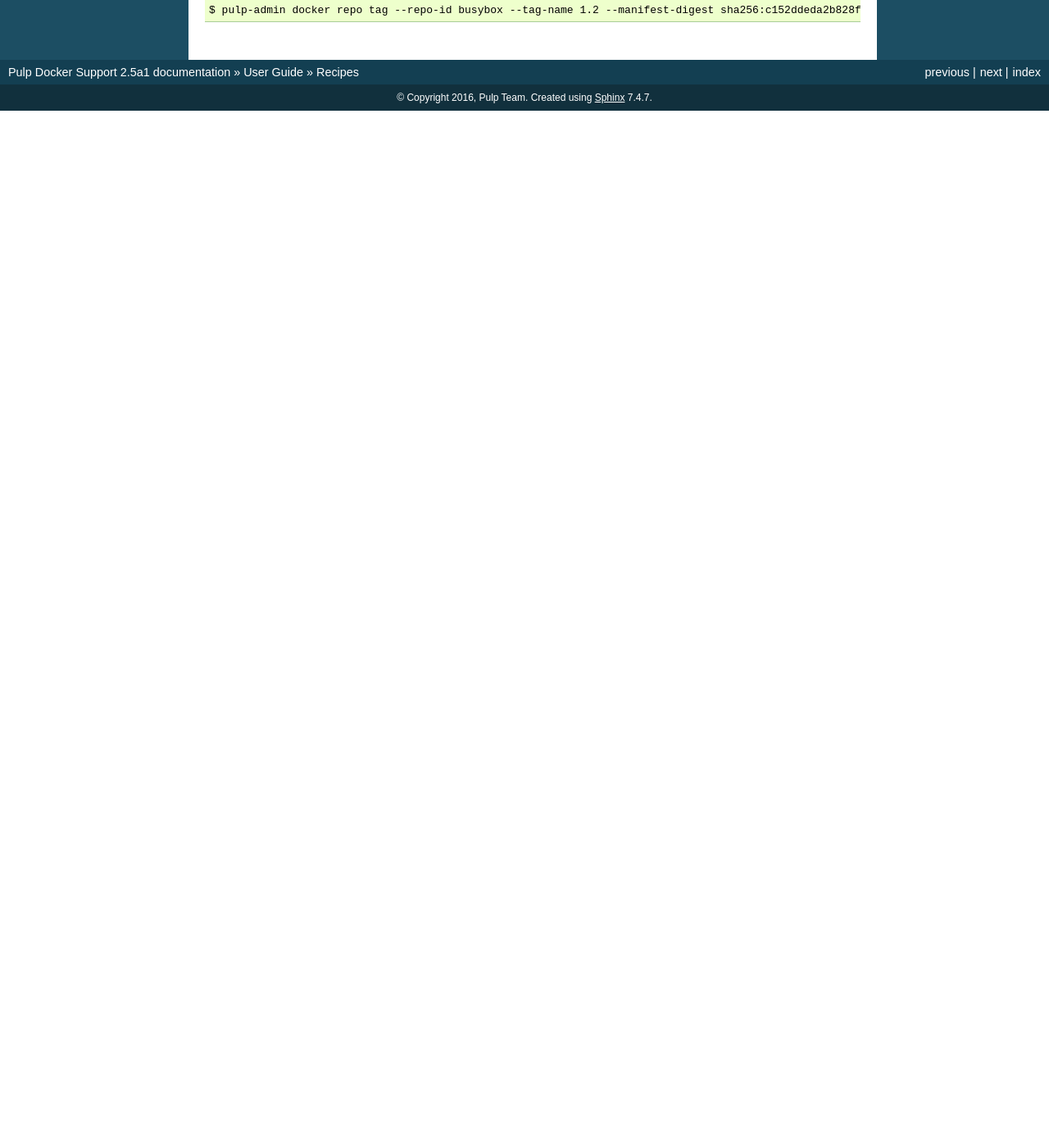
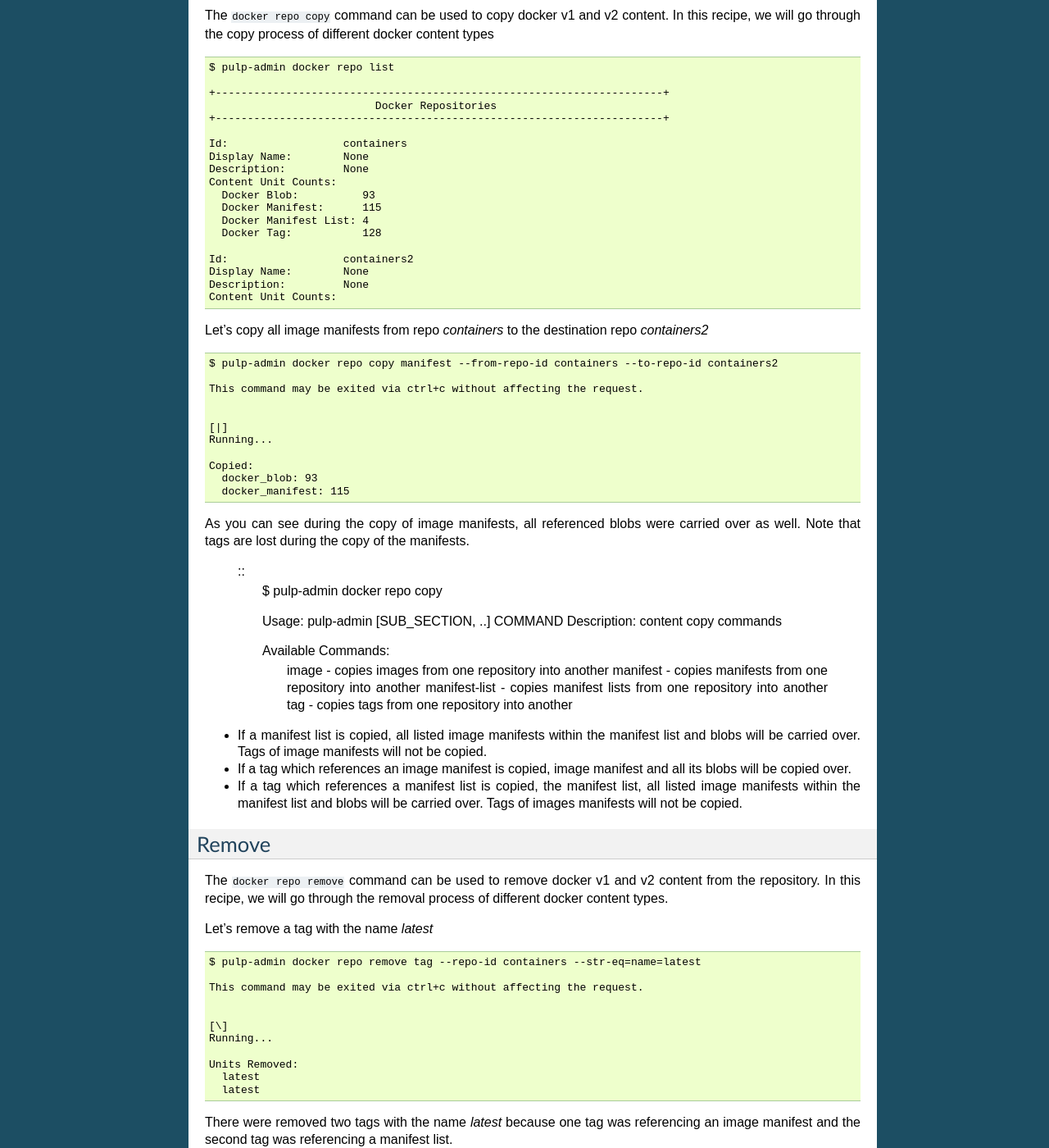
Before and after one commit to pulp/pulp_docker, a Sphinx documentation site: the page built from docs/user-guide/recipes.rst, in a window 1280 px wide and 1400 px high, scrolled down 7726 px. Shown: the whole window at 82% size. Built offline with Sphinx 7.4.7, drawn with Linux system fonts in a browser that asks for light colours; before the commit the page ends 7861 px from its top, so only the background shows below that; some of the changed text lies outside the part shown.

Commit message:
Add recipes for docker manifests and tags copy and remove operations.
closes #3067
https://pulp.plan.io/issues/3067

```diff
--- a/docs/tech-reference/importer.rst
+++ b/docs/tech-reference/importer.rst
@@ -22,7 +22,8 @@
 ``mask_id``
  Supported only as an override config option to a repository upload command.
  When this option is used, the upload command will skip adding given image and
- any ancestors of that image to the repository.
+ any ancestors of that image to the repository. This is related only to the upload
+ of v1 content.
 
 ``upstream_name``
  The name of the repository to import from the upstream repository.
--- a/docs/user-guide/concepts.rst
+++ b/docs/user-guide/concepts.rst
@@ -12,7 +12,7 @@
 Manifest is the metadata that connects the Blobs together in the correct order,
 and it can also contain other metadata such as signatures. A Manifest List is
 a list of Image manifests for one or more platforms. An Image Manifest or
-Manifest Listcan be tagged in a repository, and the Tag object is how this is
+Manifest List can be tagged in a repository, and the Tag object is how this is
 accomplished in Pulp. So in short, a Tag references one Manifest(image or list)
 by digest same for a Image Manifest which references N Blobs (also by digest).
 
--- a/docs/user-guide/recipes.rst
+++ b/docs/user-guide/recipes.rst
@@ -7,7 +7,7 @@
 
 Configuring Crane with pulp_docker
 ----------------------------------
-The `Crane`_ project can be used to make Docker repositories hosted by Pulp available
+The `Crane`_ project is meant to be used to make Docker repositories hosted by Pulp available
 to the Docker client. This allows a ``docker pull`` to be performed against data
 that is published by the Pulp server.
 
@@ -489,3 +482,130 @@
 We can also create a new tag and point it to the same manifest with::
 
     $ pulp-admin docker repo tag --repo-id busybox --tag-name 1.2 --manifest-digest sha256:c152ddeda2b828fbb610cb9e4cb121e1879dd5301d336f0a6c070b2844a0f56d
+
+
+Copy
+----
+
+The ``docker repo copy`` command can be used to copy docker v1 and v2 content.
+In this recipe, we will go through the copy process of different docker content types ::
+
+    $ pulp-admin docker repo list
+
+    +----------------------------------------------------------------------+
+                              Docker Repositories
+    +----------------------------------------------------------------------+
+
+    Id:                  containers
+    Display Name:        None
+    Description:         None
+    Content Unit Counts:
+      Docker Blob:          93
+      Docker Manifest:      115
+      Docker Manifest List: 4
+      Docker Tag:           128
+
+    Id:                  containers2
+    Display Name:        None
+    Description:         None
+    Content Unit Counts:
+
+
+Let's copy all image manifests from repo `containers` to the destination repo `containers2` ::
+
+    $ pulp-admin docker repo copy manifest --from-repo-id containers --to-repo-id containers2
+
+    This command may be exited via ctrl+c without affecting the request.
+
+
+    [|]
+    Running...
+
+    Copied:
+      docker_blob: 93
+      docker_manifest: 115
+
+
+As you can see during the copy of image manifests, all referenced blobs were carried over as well.
+Note that tags are lost during the copy of the manifests.
+
+  ::
+    $ pulp-admin docker repo copy
+
+    Usage: pulp-admin [SUB_SECTION, ..] COMMAND
+    Description: content copy commands
+
+    Available Commands:
+      image         - copies images from one repository into another
+      manifest      - copies manifests from one repository into another
+      manifest-list - copies manifest lists from one repository into another
+      tag           - copies tags from one repository into another
+
+
+* If a manifest list is copied, all listed image manifests within the manifest list and blobs
+  will be carried over. Tags of image manifests will not be copied.
+* If a tag which references an image manifest is copied, image manifest and all its blobs will
+  be copied over.
+* If a tag which references a manifest list is copied, the manifest list, all listed image manifests
+  within the manifest list and blobs will be carried over. Tags of images manifests will not be copied.
+
+
+Remove
+------
+
+The ``docker repo remove`` command can be used to remove docker v1 and v2 content from the repository.
+In this recipe, we will go through the removal process of different docker content types.
+
+Let's remove a tag with the name `latest` ::
+
+    $ pulp-admin docker repo remove tag --repo-id containers --str-eq=name=latest
+
+    This command may be exited via ctrl+c without affecting the request.
+
+
+    [\]
+    Running...
+
+    Units Removed:
+      latest
+      latest
+
+There were removed two tags with the name `latest` because one tag was referencing an image manifest
+and the second tag was referencing a manifest list.
+
+In case it is desired to remove a specific tag which references, for example, manifest list, then `manifest type` should be specified ::
+
+    $ pulp-admin docker repo remove tag --repo-id containers --str-eq=name=glibc --str-eq='manifest_type=list'
+
+    This command may be exited via ctrl+c without affecting the request.
+
+
+    [\]
+    Running...
+
+    Units Removed:
+      glibc
+
+  ::
+
+    $ pulp-admin docker repo remove
+
+    Usage: pulp-admin [SUB_SECTION, ..] COMMAND
+    Description: content removal commands
+
+    Available Commands:
+      image         - remove images from a repository
+      manifest      - remove manifests from a repository
+      manifest-list - remove manifest lists from a repository
+      tag           - remove tags from a repository
+
+* If a tag is removed, just the tag itself will be removed from the repository.
+* If a manifest list is removed, all its image manifests which don't have tags and are not
+  referenced in any other manifest list will be removed from the repo. Orphaned blobs from removed
+  image manifests will be removed as well.
+* If an image manifest is removed, all its blobs, which are not referenced in any other image
+  manifests within the repo, will be removed as well.
+
+.. warning::
+    Please make sure that when you remove an image manifest, it is not referenced in any manifest
+    lists within the repo, otherwise you risk to corrupt a manifest list.
--- a/docs/user-guide/release-notes/index.rst
+++ b/docs/user-guide/release-notes/index.rst
@@ -8,7 +8,6 @@
 
    3.1.x
    3.0.x
-   2.5.x
    2.4.x
    2.3.x
    2.2.x
```
Also changed, not shown: other parts of docs/user-guide/recipes.rst (+1 -8 lines), docs/tech-reference/distributor.rst (+29 -4 lines), docs/user-guide/release-notes/2.4.x.rst (+7 -0 lines), docs/user-guide/release-notes/2.5.x.rst (deleted, +0 -8 lines).
